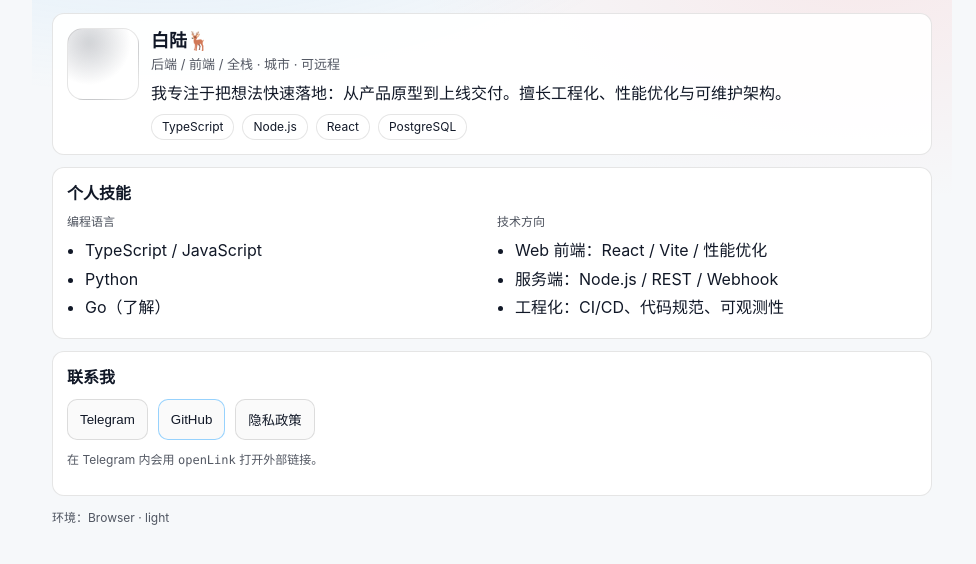
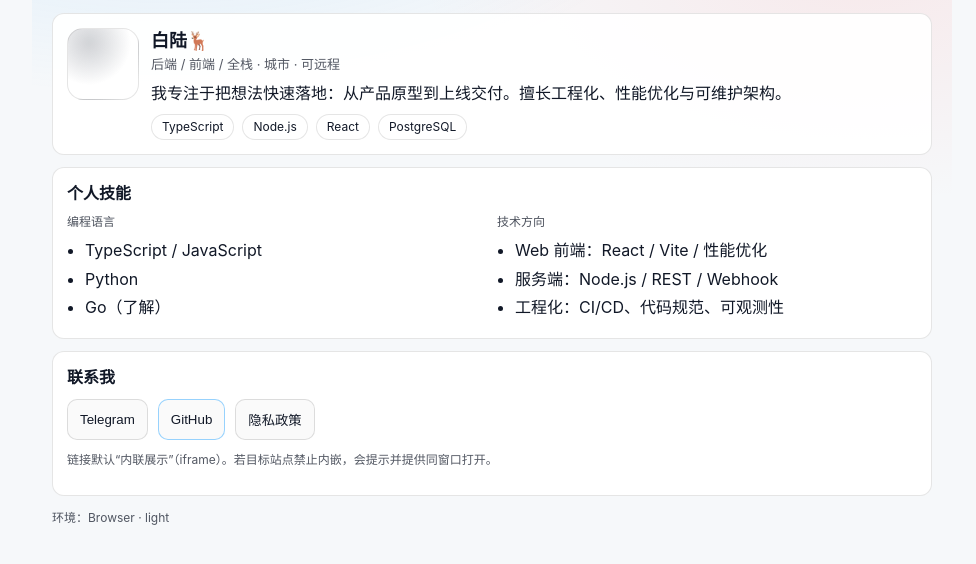
Before and after one commit to Bailu8/bailu8.github.io, a plain HTML site: page index.html in a window 1280 px wide. Shown: the part 92-656 px from the top of the page, without its empty margins (148-1124 px from the left). Drawn offline with Linux system fonts and the light colour scheme.

Commit message:
Update index.html

```diff
--- a/index.html
+++ b/index.html
@@ -62,7 +62,7 @@
           <button class="btn btn-primary" data-link="https://github.com/bailu8">GitHub</button>
           <button class="btn" data-link="./privacy.html">隐私政策</button>
         </div>
-        <p class="muted small">在 Telegram 内会用 <span class="mono">openLink</span> 打开外部链接。</p>
+        <p class="muted small">链接默认“内联展示”（iframe）。若目标站点禁止内嵌，会提示并提供同窗口打开。</p>
       </section>
 
       <footer class="footer muted">
```
